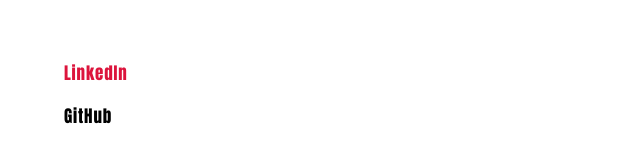
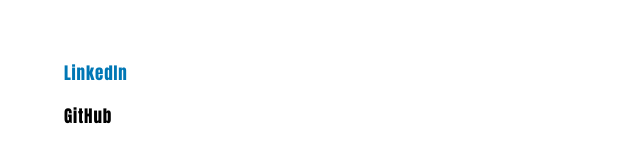
Before and after one commit to JasonCanales/jasoncanalesdev, a plain HTML site: page index.html in a window 1280 px wide. In both pictures the pointer is over the link "LinkedIn". Shown: the part 189-352 px from the top of the page, 0-640 px from the left. Drawn offline with Linux system fonts and the light colour scheme.

Commit message:
Edited link hover colors to match brand colors.

```diff
--- a/style.css
+++ b/style.css
@@ -59,8 +59,12 @@
     color: black
 }
 
-a:hover {
-    color: crimson;
+a.linkedin:hover {
+    color: 	#0077b5;
+}
+
+a.github:hover {
+    color: #333;
 }
 
 @media screen and (min-width: 601px) {
```
